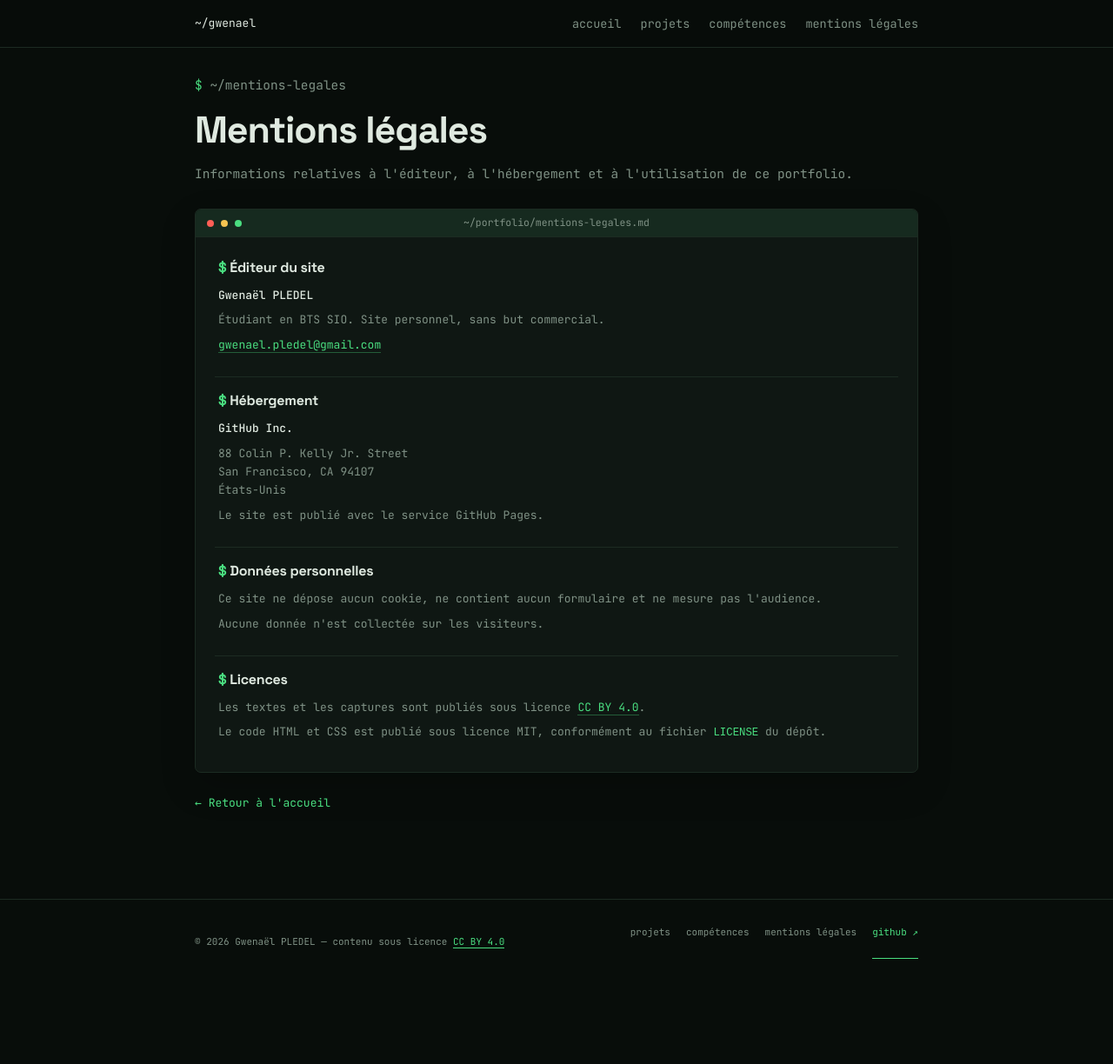
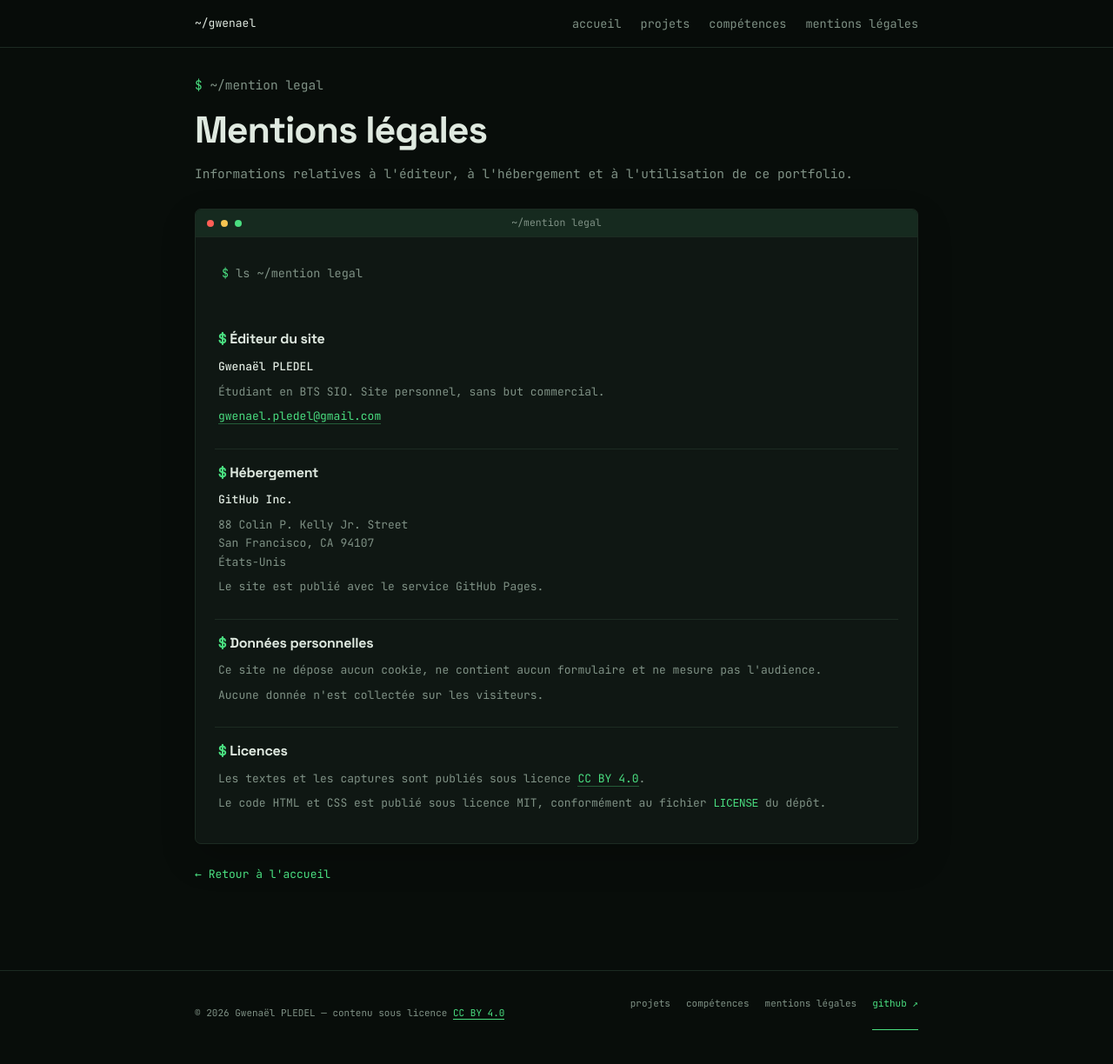
Before and after one commit to vzsca/Portfolio-Gwenael, a Jekyll site: the page built from mentions-legales.md, in a window 1280 px wide and 1225 px high. Shown: the whole window at 87% size. Built offline with Jekyll 4.4.1, drawn with Linux system fonts in a browser that asks for light colours.

Commit message:
Add shell-style ls command to legal terminal

```diff
--- a/mentions-legales.md
+++ b/mentions-legales.md
@@ -5,7 +5,7 @@ permalink: /mentions-legales/
 ---
 
 <div class="legal-page-heading profil">
-  <p class="prompt">~/mentions-legales</p>
+  <p class="prompt">~/mention legal</p>
   <h1>Mentions légales</h1>
   <p>Informations relatives à l'éditeur, à l'hébergement et à l'utilisation de ce portfolio.</p>
 </div>
@@ -13,8 +13,9 @@ permalink: /mentions-legales/
 <div class="term legal-terminal">
   <div class="term-bar">
     <span class="dot r"></span><span class="dot y"></span><span class="dot g"></span>
-    <span class="term-title">~/portfolio/mentions-legales.md</span>
+    <span class="term-title">~/mention legal</span>
   </div>
+  <div class="term-body legal-command"><p class="prompt">ls ~/mention legal</p></div>
   <section class="legal-grid">
   <article class="legal-card">
     <h2>Éditeur du site</h2>
```
